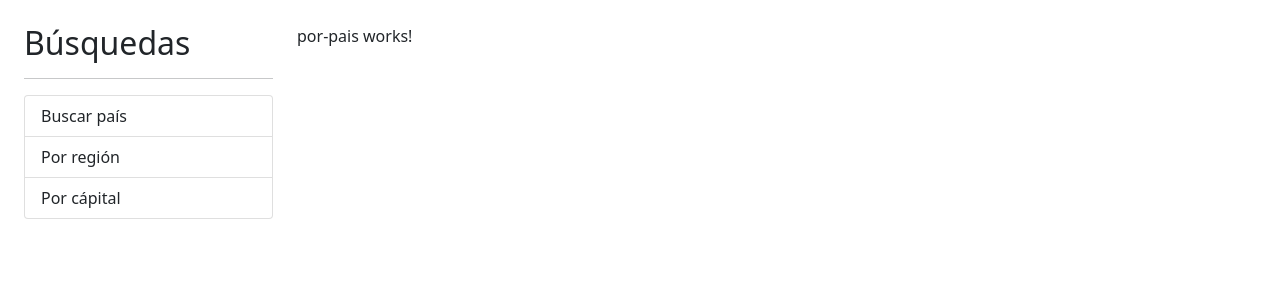
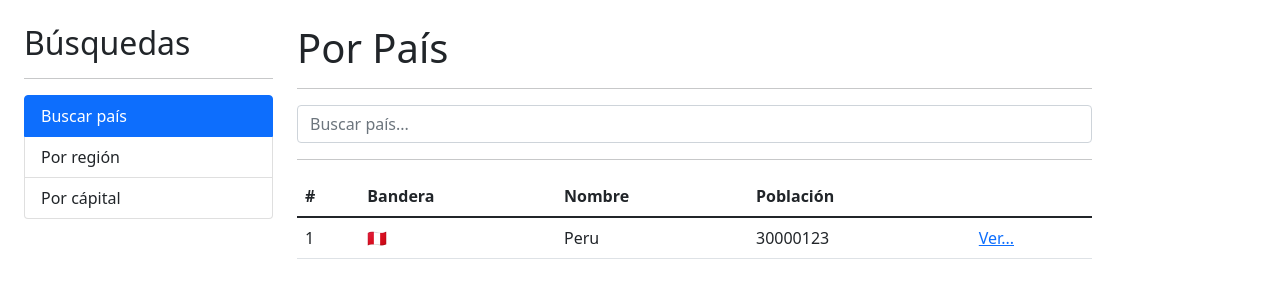
Before and after one commit to JL-OLEMAR/PaisesApp-Angular, an Angular app: page / in a window 1280 px wide. Shown: the top 300 px of the page. Built offline with nearby package versions, Linux system fonts and the light colour scheme.

Commit message:
Add the service PaisService

```diff
--- a/package.json
+++ b/package.json
@@ -41,7 +41,7 @@
   "eslintConfig": {
     "parser": "./tsconfig.json",
     "extends": "./node_modules/ts-standard/eslintrc.json",
-    "ignore": [
+    "ignorePatterns": [
       "node_modules/**",
       "dist/**"
     ]
--- a/src/app/app.component.html
+++ b/src/app/app.component.html
@@ -1,13 +1,6 @@
 <div class="row container mt-4">
   <div class="col-3">
-    <h2>Búsquedas</h2>
-    <hr>
-
-    <ul class="list-group">
-      <li class="list-group-item">Buscar país</li>
-      <li class="list-group-item">Por región</li>
-      <li class="list-group-item">Por cápital</li>
-    </ul>
+    <app-sidebar></app-sidebar>
   </div>
 
   <div class="col">
--- a/src/app/app.module.ts
+++ b/src/app/app.module.ts
@@ -1,5 +1,6 @@
 import { NgModule } from '@angular/core'
 import { BrowserModule } from '@angular/platform-browser'
+import { HttpClientModule } from '@angular/common/http'
 
 import { AppComponent } from './app.component'
 import { SharedModule } from './shared/shared.module'
@@ -12,6 +13,7 @@ import { AppRoutingModule } from './app-routing.module'
   imports: [
     BrowserModule,
     AppRoutingModule,
+    HttpClientModule,
     SharedModule,
     PaisModule
   ],
--- a/src/app/pais/pages/por-pais/por-pais.component.html
+++ b/src/app/pais/pages/por-pais/por-pais.component.html
@@ -1 +1,49 @@
-<p>por-pais works!</p>
+<h1>Por País</h1>
+<hr>
+
+<div class="row">
+  <div class="col">
+    <form (ngSubmit)='buscar()' autocomplete="off">
+      <input
+        [(ngModel)]='termino'
+        type="text"
+        name="termino"
+        placeholder="Buscar país..."
+        class="form-control"
+      >
+    </form>
+  </div>
+</div>
+
+<hr>
+
+<div *ngIf='hayError'  class="alert alert-danger">
+  No se encontró nada con el término {{termino}}
+</div>
+
+<div *ngIf='!hayError' class="row">
+  <div class="col">
+    <table class="table table-hover">
+      <thead>
+        <tr>
+          <th>#</th>
+          <th>Bandera</th>
+          <th>Nombre</th>
+          <th>Población</th>
+          <th></th>
+        </tr>
+      </thead>
+      <tbody>
+        <tr>
+          <td>1</td>
+          <td>🇵🇪</td>
+          <td>Peru</td>
+          <td>30000123</td>
+          <td>
+            <a href="#">Ver...</a>
+          </td>
+        </tr>
+      </tbody>
+    </table>
+  </div>
+</div>
--- a/src/app/pais/pages/por-pais/por-pais.component.ts
+++ b/src/app/pais/pages/por-pais/por-pais.component.ts
@@ -1,4 +1,5 @@
-import { Component, OnInit } from '@angular/core'
+import { Component } from '@angular/core'
+import { PaisService } from '../../services/pais.service'
 
 @Component({
   selector: 'app-por-pais',
@@ -6,7 +7,22 @@ import { Component, OnInit } from '@angular/core'
   styles: [
   ]
 })
-export class PorPaisComponent implements OnInit {
-  ngOnInit (): void {
+export class PorPaisComponent {
+  termino: string = ''
+  hayError: boolean = false
+
+  constructor (private readonly paisService: PaisService) {}
+
+  buscar (): void {
+    this.hayError = false
+    console.log(this.termino)
+
+    this.paisService.buscarPais(this.termino)
+      .subscribe(paises => {
+        console.log(paises)
+      }, (err) => {
+        this.hayError = true
+        console.log(err)
+      })
   }
 }
--- a/src/app/pais/pais.module.ts
+++ b/src/app/pais/pais.module.ts
@@ -1,5 +1,6 @@
 import { NgModule } from '@angular/core'
 import { CommonModule } from '@angular/common'
+import { FormsModule } from '@angular/forms'
 
 import { PorCapitalComponent } from './pages/por-capital/por-capital.component'
 import { PorPaisComponent } from './pages/por-pais/por-pais.component'
@@ -14,7 +15,8 @@ import { VerPaisComponent } from './pages/ver-pais/ver-pais.component'
     VerPaisComponent
   ],
   imports: [
-    CommonModule
+    CommonModule,
+    FormsModule
   ],
   exports: [
     PorCapitalComponent,
--- /dev/null
+++ b/src/app/pais/services/pais.service.ts
@@ -0,0 +1,18 @@
+import { HttpClient } from '@angular/common/http'
+import { Injectable } from '@angular/core'
+import { Observable } from 'rxjs'
+import { Country } from '../interfaces/pais.interface'
+
+@Injectable({
+  providedIn: 'root'
+})
+export class PaisService {
+  private readonly apiUrl: string = 'https://restcountries.eu/rest/v2'
+
+  constructor (private readonly http: HttpClient) { }
+
+  buscarPais (termino: string): Observable<Country[]> {
+    const url = `${this.apiUrl}/name/${termino}`
+    return this.http.get<Country[]>(url)
+  }
+}
--- a/src/app/shared/shared.module.ts
+++ b/src/app/shared/shared.module.ts
@@ -1,4 +1,5 @@
 import { NgModule } from '@angular/core'
+import { RouterModule } from '@angular/router'
 import { CommonModule } from '@angular/common'
 
 import { SidebarComponent } from './sidebar/sidebar.component'
@@ -8,7 +9,8 @@ import { SidebarComponent } from './sidebar/sidebar.component'
     SidebarComponent
   ],
   imports: [
-    CommonModule
+    CommonModule,
+    RouterModule
   ],
   exports: [
     SidebarComponent
--- a/src/app/shared/sidebar/sidebar.component.html
+++ b/src/app/shared/sidebar/sidebar.component.html
@@ -1 +1,14 @@
-<p>sidebar works!</p>
+<h2>Búsquedas</h2>
+<hr>
+
+<ul class="list-group">
+  <li routerLink='' routerLinkActive='active' [routerLinkActiveOptions]='{exact: true}' class="list-group-item">
+    Buscar país
+  </li>
+  <li routerLink='region' routerLinkActive='active' class="list-group-item">
+    Por región
+  </li>
+  <li routerLink='capital' routerLinkActive='active' class="list-group-item">
+    Por cápital
+  </li>
+</ul>
--- a/src/app/shared/sidebar/sidebar.component.ts
+++ b/src/app/shared/sidebar/sidebar.component.ts
@@ -1,12 +1,16 @@
-import { Component, OnInit } from '@angular/core'
+import { Component } from '@angular/core'
 
 @Component({
   selector: 'app-sidebar',
   templateUrl: './sidebar.component.html',
   styles: [
+    `
+      li {
+        cursor: pointer
+      }
+    `
   ]
 })
-export class SidebarComponent implements OnInit {
-  ngOnInit (): void {
-  }
+export class SidebarComponent {
+
 }
```
Also changed, not shown: src/app/pais/interfaces/pais.interface.ts (added, +61 -0 lines).
